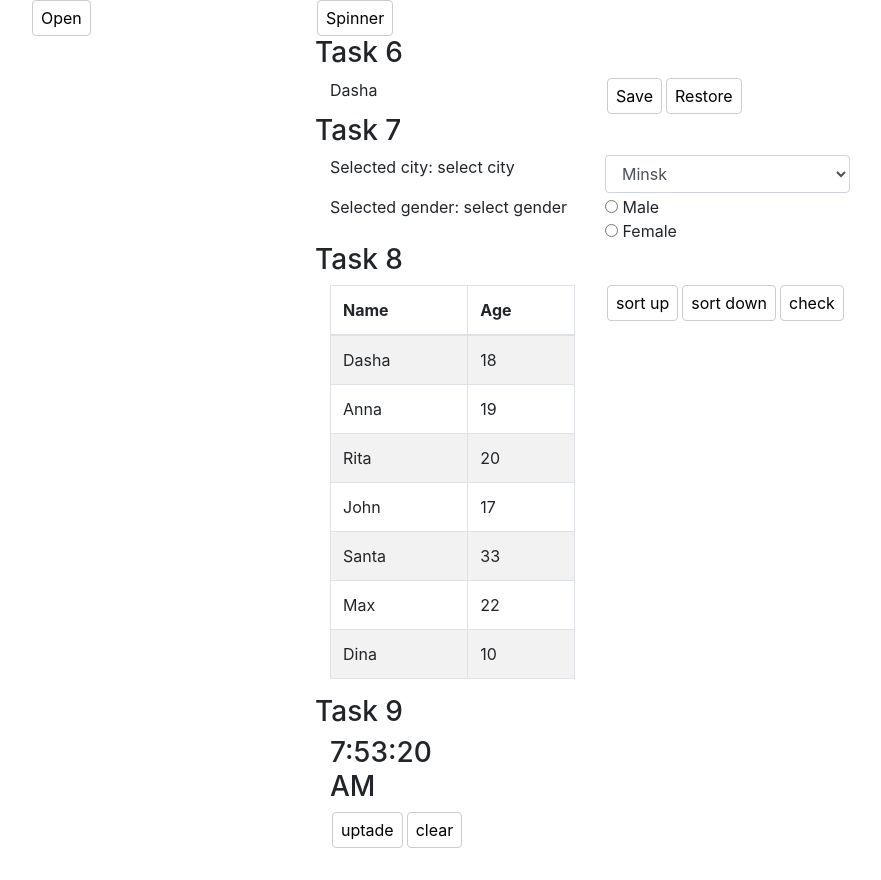
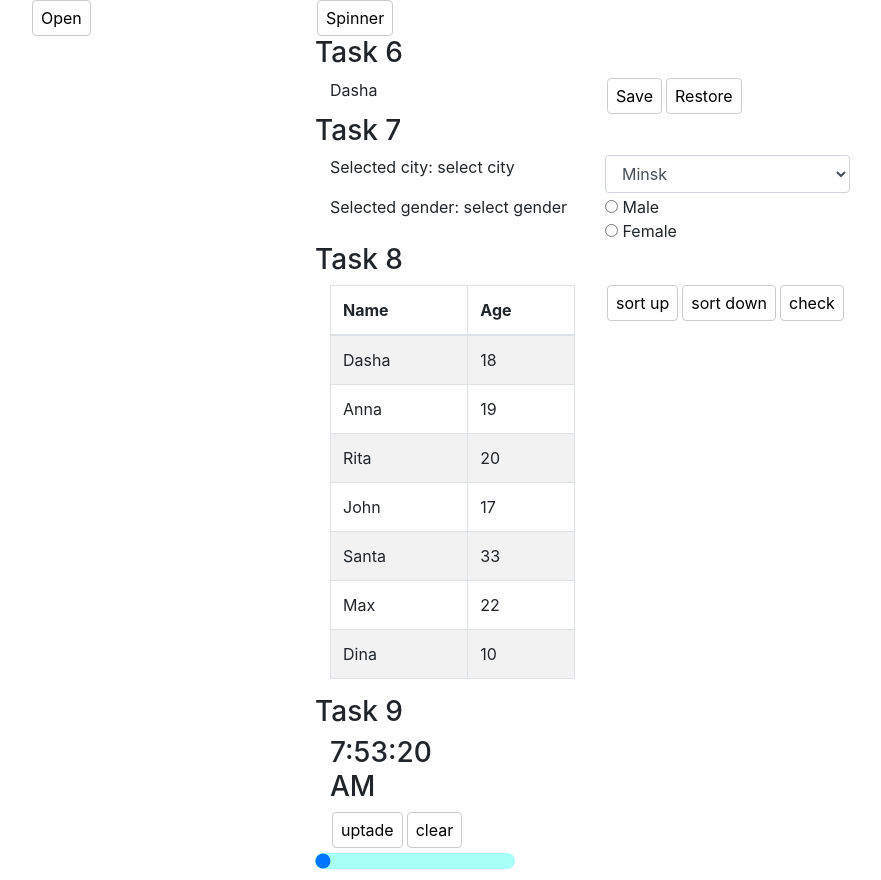
Before and after one commit to smidari/tasks, a React (Create React App) app: page /#/Junior in a window 1280 px wide. Shown: the whole page, without its empty margins (55-936 px from the left). Before the commit the page ends 848 px from the top, so only its background shows below. Built offline with nearby package versions, Linux system fonts and the light colour scheme.

Commit message:
Done the rask 11 without stars

```diff
--- /dev/null
+++ b/src/components/common/Range/Range.module.css
@@ -0,0 +1,10 @@
+.range {
+    height: 26px;
+    width: 200px;
+    cursor: pointer;
+    border-radius: 10px;
+}
+.range::-webkit-slider-runnable-track {
+    background: rgb(168, 255, 247);
+    border-radius: 10px;
+}
--- /dev/null
+++ b/src/components/common/Range/Range.tsx
@@ -0,0 +1,27 @@
+import React, {useCallback} from "react";
+import style from './Range.module.css'
+
+type PropsType = {
+    minValue: number
+    maxValue: number
+    value: string
+    onChange: (e: any) => void
+}
+
+let MyRange = React.memo((props: PropsType) => {
+
+    return (
+        <input
+            className={style.range}
+            type="range"
+            min={props.minValue}
+            max={props.maxValue}
+            step="1"
+            value={props.value}
+            onChange={useCallback((e) => props.onChange(e.target.value),[props])}
+        />
+    )
+});
+
+
+export default MyRange;
--- a/src/components/pages/Junior.tsx
+++ b/src/components/pages/Junior.tsx
@@ -1,4 +1,4 @@
-import React from "react";
+import React, {useState} from "react";
 import Task6 from "../Task6/Task6";
 import Task7 from "../Task7/Task7";
 import Task8 from "../Task8/Task8";
@@ -6,6 +6,7 @@
 import MyBtn from "../common/MyBtn/MyBtn";
 import spinner from '../../assets/spinner.svg'
 import {JuniorType} from "./JuniorContainer";
+import MyRange from "../common/Range/Range";
 
 const Junior = (props: JuniorType) => {
     const onclickHandler = () => {
@@ -14,6 +15,7 @@
             props.spinnerAC(false)
         }, 3000);
     };
+    const [valueRange, setValueRange] = useState('0');
     return (
         <>
             <MyBtn onClick={onclickHandler} nameBtn={'Spinner'}/>
@@ -22,6 +24,12 @@
                 <Task7/>
                 <Task8/>
                 <Task9/>
+                <MyRange
+                    minValue={0}
+                    maxValue={100}
+                    value={valueRange}
+                    onChange={setValueRange}
+                />
             </>}
         </>
     )
```
Also changed, not shown: 2 other files (tests, documents, lock files or other folders).
